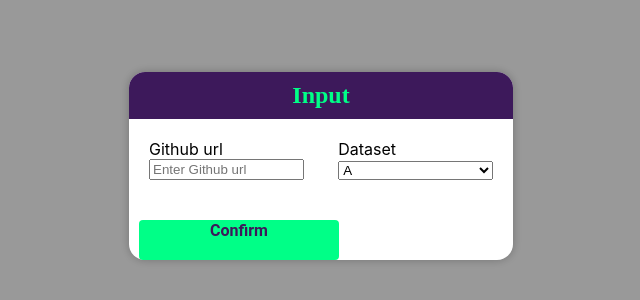
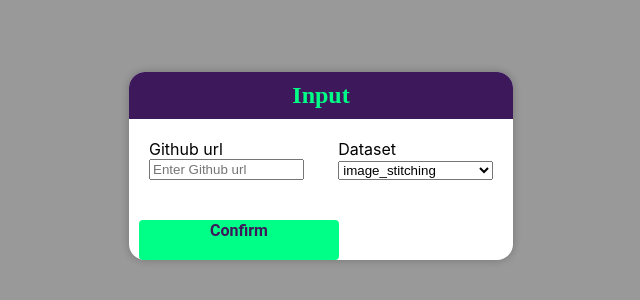
Before and after one commit to Online-Code-Usage-Tracer/front-end, a React (Create React App) app: page / in a window 1280 px wide. Shown: the part 248-548 px from the top of the page, without its empty margins (319-959 px from the left). Built offline with nearby package versions, Linux system fonts and the light colour scheme.

Commit message:
change dataset name

```diff
--- a/src/components/inputModal/InputModal.tsx
+++ b/src/components/inputModal/InputModal.tsx
@@ -1,4 +1,4 @@
-import React, {ChangeEvent, useEffect, useRef, useState} from "react";
+import React, {useState} from "react";
 import "./InputModal.css"
 import {atom, useRecoilState} from "recoil";
 import {CircularProgress} from "@mui/material";
@@ -10,7 +10,7 @@
     default: 'block'
 })
 
-const datasets: string[] = ['A', 'B', 'C']
+const datasets: string[] = ['image_stitching', 'B', 'C']
 export const datasetNameState = atom<string>({
     key: 'datasetNameState',
     default: 'A'
@@ -25,7 +25,6 @@
     const [modalDisplay, setModalDisplayState] = useRecoilState(inputModalDisplayState)
     const [datasetName, setDatasetName] = useRecoilState(datasetNameState)
     const [url, setUrl] = useRecoilState(urlState)
-    const confirmationModalDivRef = useRef<HTMLDivElement | null>(null)
     const [isLoading, setIsLoading] = useState(false)
 
 
```
